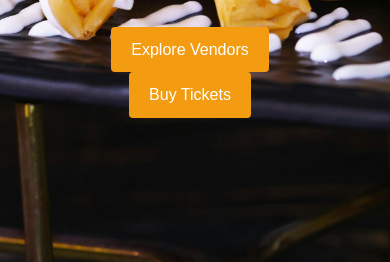
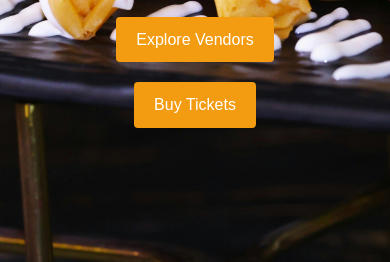
Before and after one commit to TheRajesh1612/Food-grill, a plain HTML site: page index.html in a window 390 px wide. Shown: the part 582-844 px from the top of the page. Drawn offline with Linux system fonts and the light colour scheme.

Commit message:
Update styles.css

```diff
--- a/styles.css
+++ b/styles.css
@@ -728,6 +728,10 @@ footer {
         margin-right: 20px;
     }
 
+    .hero .btn {
+        margin: 10px;
+    }
+
     .carousel {
         width: 100%;
         margin-right: 0;
```
